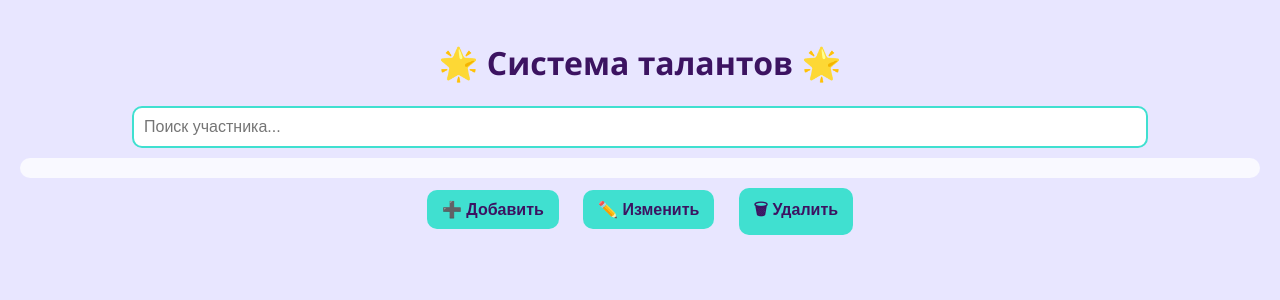
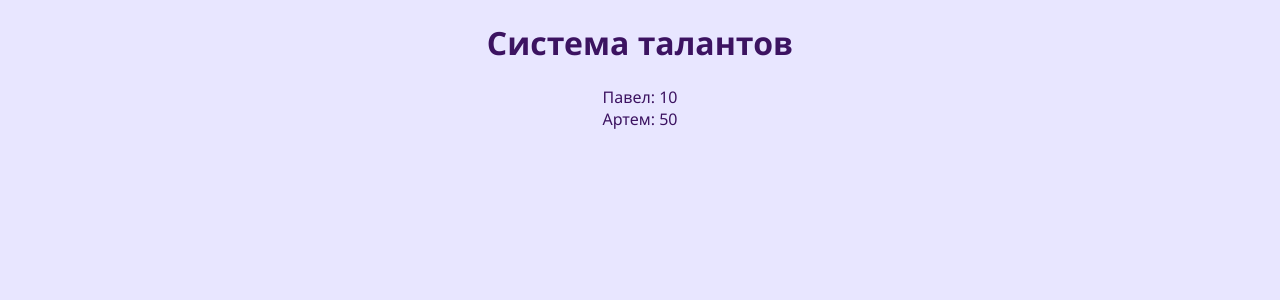
Before and after one commit to Skobelkin98/talant-webapp, a FastAPI app: page / in a window 1280 px wide. Shown: the top 300 px of the page. Run offline with FastAPI, Linux system fonts and the light colour scheme; parts of the project's set-up code (start-up, migrations or seed data) failed here and were passed over; some libraries are stand-ins or nearby versions.

Commit message:
Update index.html

```diff
--- a/templates/index.html
+++ b/templates/index.html
@@ -1,27 +1,28 @@
+<!-- templates/index.html -->
 <!DOCTYPE html>
-<html lang="ru">
+<html>
 <head>
-    <meta charset="UTF-8">
-    <title>Система талантов</title>
-    <meta name="viewport" content="width=device-width, initial-scale=1.0">
+    <title>Talant System</title>
     <link rel="stylesheet" href="/static/style.css">
-    <script src="https://telegram.org/js/telegram-web-app.js"></script>
-    <link rel="icon" href="/static/icon.ico" type="image/x-icon">
-
 </head>
 <body>
-    <div class="container">
-        <h1>🌟 Система талантов 🌟</h1>
-        <input id="search" placeholder="Поиск участника...">
-        <div id="table"></div>
+    <h1>Система талантов</h1>
+    <div id="data"></div>
 
-        <div class="buttons">
-            <button onclick="addUser()">➕ Добавить</button>
-            <button onclick="changePoints()">✏️ Изменить</button>
-            <button onclick="deleteUser()">🗑 Удалить</button>
-        </div>
+    <div id="addForm">
+        <h3>Добавить пользователя</h3>
+        <input type="text" id="name" placeholder="Имя">
+        <input type="number" id="points" placeholder="Очки">
+        <button onclick="addUser()">Добавить</button>
+    </div>
+
+    <div id="deleteForm">
+        <h3>Удалить пользователя</h3>
+        <input type="text" id="name" placeholder="Имя">
+        <button onclick="deleteUser()">Удалить</button>
     </div>
 
     <script src="/static/script.js"></script>
+    <script src="https://telegram.org/js/telegram-web-app.js"></script>
 </body>
 </html>
```
